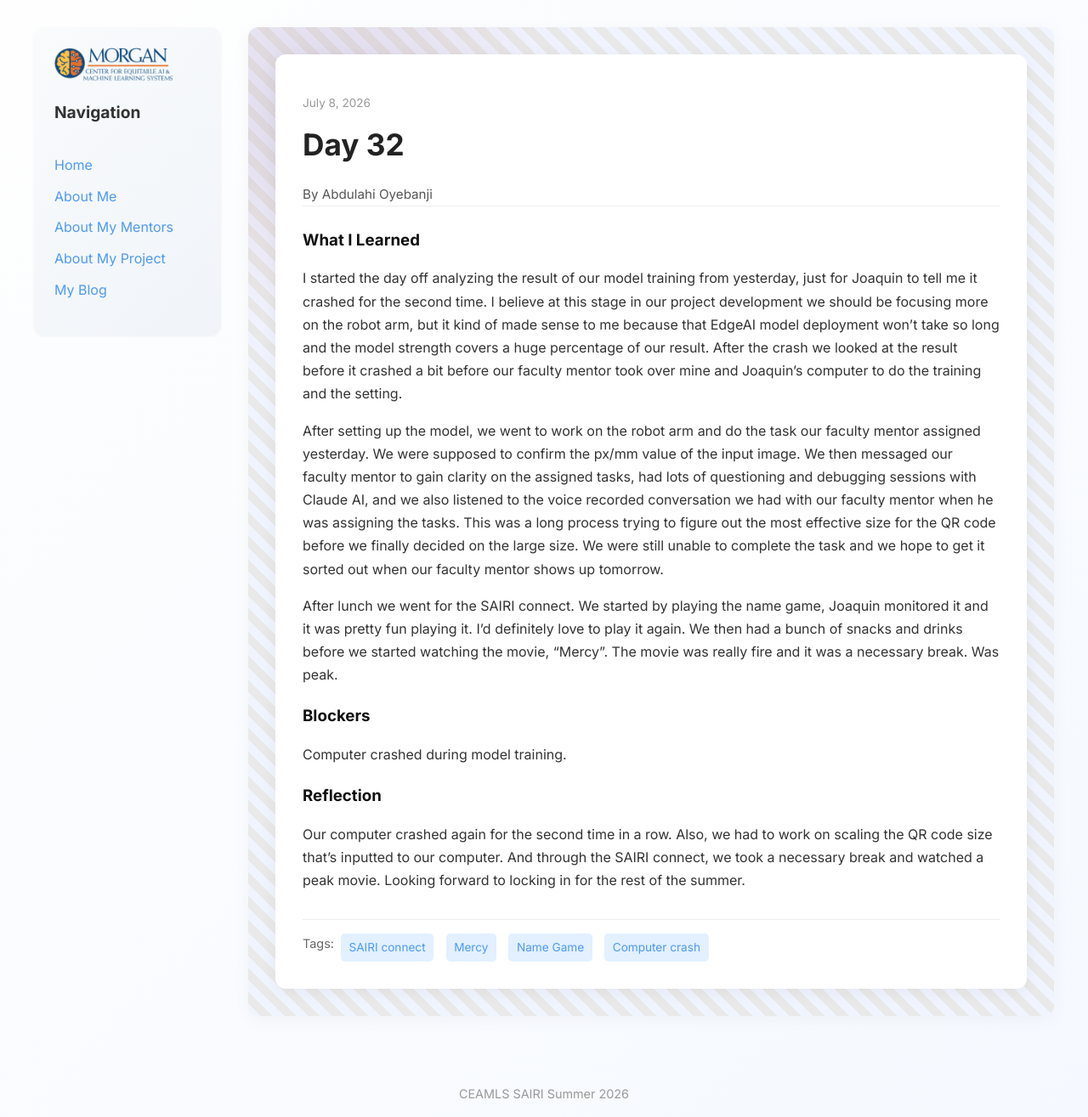
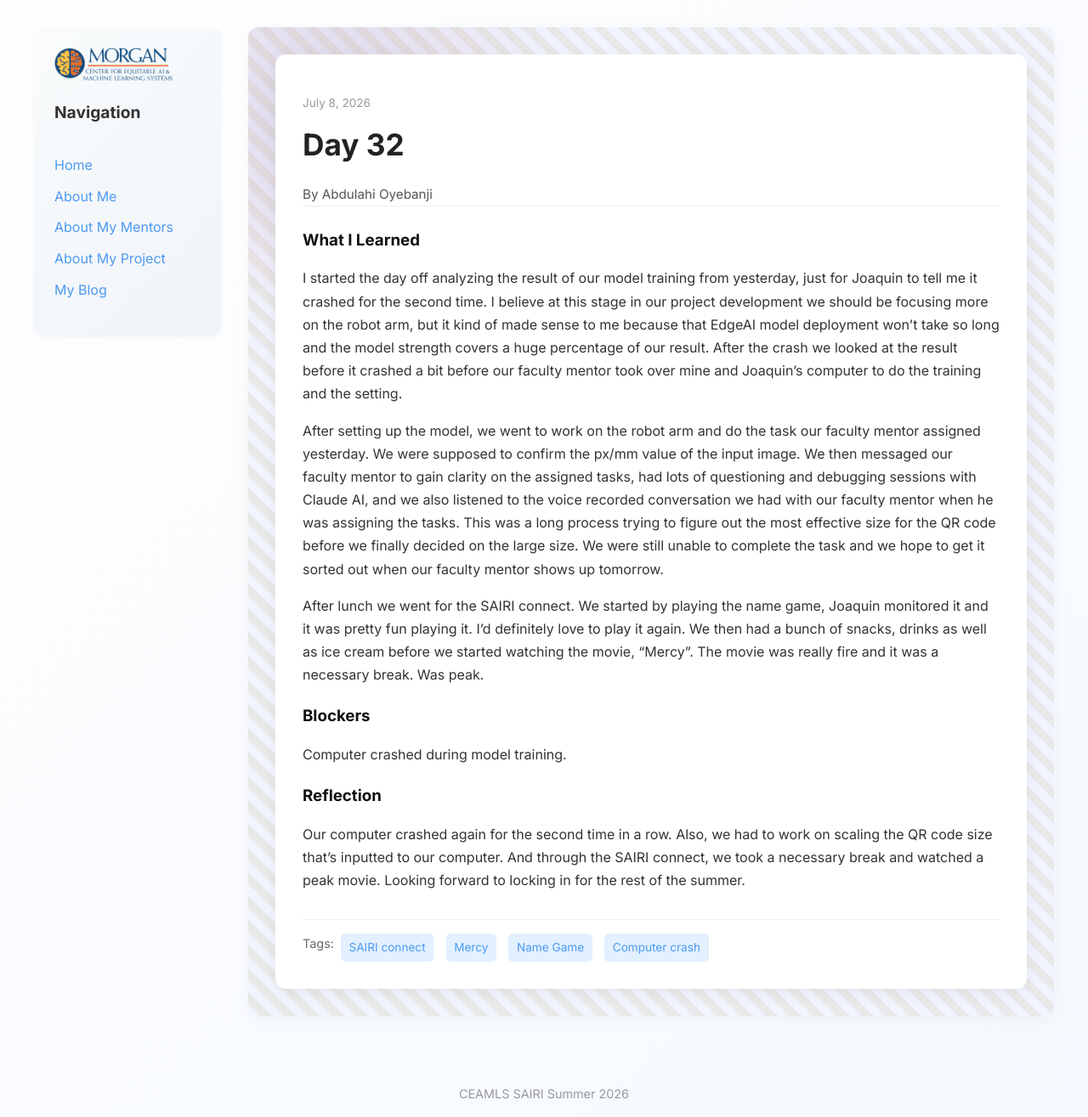
Before and after one commit to abdulahi-banji/abdulahi-banjiceamls26.github.io, a Jekyll site: the page built from _posts/2026-07-08-day-32.md, in a window 1280 px wide. Shown: the whole page at 85% size. Built offline with Jekyll 4.4.1, drawn with Linux system fonts in a browser that asks for light colours.

Commit message:
Added oce cream

```diff
--- a/_posts/2026-07-08-day-32.md
+++ b/_posts/2026-07-08-day-32.md
@@ -10,7 +10,7 @@ what_i_learned: |
 
   After setting up the model, we went to work on the robot arm and do the task our faculty mentor assigned yesterday. We were supposed to confirm the px/mm value of the input image. We then messaged our faculty mentor to gain clarity on the assigned tasks, had lots of questioning and debugging sessions with Claude AI, and we also listened to the voice recorded conversation we had with our faculty mentor when he was assigning the tasks. This was a long process trying to figure out the most effective size for the QR code before we finally decided on the large size. We were still unable to complete the task and we hope to get it sorted out when our faculty mentor shows up tomorrow.
 
-  After lunch we went for the SAIRI connect. We started by playing the name game, Joaquin monitored it and it was pretty fun playing it. I'd definitely love to play it again. We then had a bunch of snacks and drinks before we started watching the movie, "Mercy". The movie was really fire and it was a necessary break. Was peak.
+  After lunch we went for the SAIRI connect. We started by playing the name game, Joaquin monitored it and it was pretty fun playing it. I'd definitely love to play it again. We then had a bunch of snacks, drinks as well as ice cream before we started watching the movie, "Mercy". The movie was really fire and it was a necessary break. Was peak.
 
 blockers: |
   Computer crashed during model training.
```
